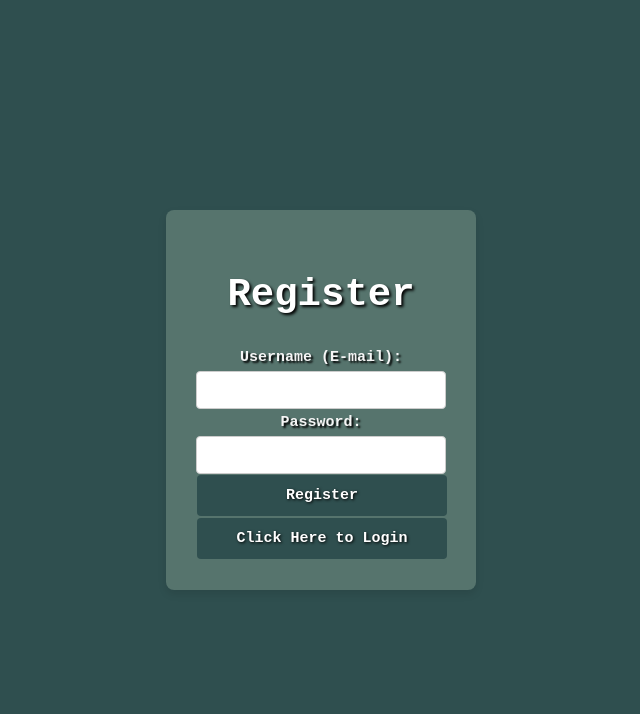
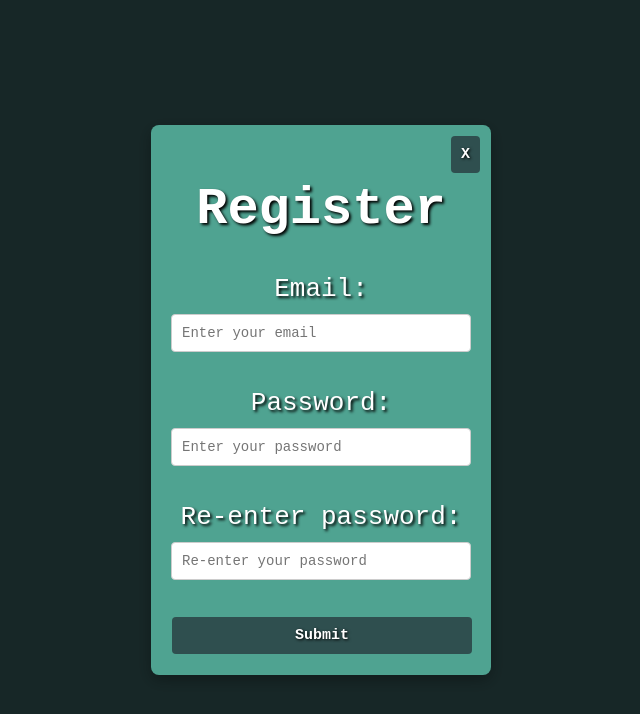
Before and after one commit to valjester/4353-Group16, a React (Create React App) app: page /login in a window 1280 px wide. Both pictures are taken after a click on the button "Click Here to Register". Shown: the top 714 px of the page, without its empty margins (319-959 px from the left). Built offline with nearby package versions, Linux system fonts and the light colour scheme.

Commit message:
Integrated Modal component

```diff
--- a/src/Login.js
+++ b/src/Login.js
@@ -1,26 +1,18 @@
 import React, { useState } from 'react';
 import { useNavigate } from 'react-router-dom';
+import Modal from './components/Modal';
 import './App.css';
 
 function Login({ onLogin }) {
   const [username, setUsername] = useState('');
   const [password, setPassword] = useState('');
-  const [isRegister, setIsRegister] = useState(false);
+  const [isModalOpen, setIsModalOpen] = useState(false);
   const navigate = useNavigate();
 
 
   const handleSubmit = (e) => {
     e.preventDefault(); // Prevent page reload
-
-    if (isRegister) {
-      if (localStorage.getItem(username)) {
-        alert(`The email ${username} is already registered.`);
-      } else {
-        localStorage.setItem(username, JSON.stringify({ password }));
-        alert(`Registered as ${username}. You may now log in.`);
-      }
-    } else {
-      const user = JSON.parse(localStorage.getItem(username));
+    const user = JSON.parse(localStorage.getItem(username));
       if (user && user.password === password) {
         alert(`Logged in as ${username}`);
         onLogin();
@@ -28,15 +20,17 @@ function Login({ onLogin }) {
       } else {
         alert('Invalid credentials.');
       }
-    }
   };
+
+  const openModal = () => setIsModalOpen(true);
+  const closeModal = () => setIsModalOpen(false);
 
   return (
     <div className="login-container">
-      <h2>{isRegister ? 'Register' : 'Login'}</h2>
+      <h2>Login</h2>
       <form onSubmit={handleSubmit}>
         <div>
-          <label>Username (E-mail):</label>
+          <label>E-mail:</label>
           <input
             type="email"
             value={username}
@@ -53,24 +47,16 @@ function Login({ onLogin }) {
             required
           />
         </div>
-        <button type="submit">{isRegister ? 'Register' : 'Login'}</button>
+        <button type="submit">Login</button>
       </form>
 
       <div>
-        {/* Conditionally render only the button that makes sense */}
-        {!isRegister && (
-          <button type="button" onClick={() => setIsRegister(true)}>
+      <button type="button" onClick={openModal}>
           Click Here to Register
-          </button>
-
-        )}
-        {isRegister && (
-          <button type="button" onClick={() => setIsRegister(false)}>
-            Click Here to Login
-          </button>
-        )}
-      </div>
-    </div>
+        </button>
+        </div>
+      {isModalOpen && <Modal onClose={closeModal} />}
+</div>
   );
 }
 
--- /dev/null
+++ b/src/components/Modal.css
@@ -0,0 +1,58 @@
+.modal {
+    position: fixed;
+    top: 0;
+    left: 0;
+    width: 100vw;
+    height: 100vh;
+    background-color: rgba(0, 0, 0, 0.5);
+    display: flex;
+    justify-content: center;
+    align-items: center;
+    z-index: 1000;
+  }
+
+  .modal-content {
+    background-color: rgb(79, 163, 145);
+    padding: 20px;
+    border-radius: 8px;
+    width: 300px;
+    box-shadow: 0px 5px 15px rgba(0, 0, 0, 0.3);
+    position: relative;
+  }
+
+  .close-button {
+    position: absolute;
+    width: auto !important;
+    top: 10px;
+    right: 10px;
+    background: none;
+    border: none;
+    font-size: 16px;
+    font-weight: bold;
+    cursor: pointer;
+    padding: 0;
+    display: inline;
+  }
+
+  .modal-content input {
+    width: 100%;
+    padding: 10px;
+    margin: 10px 0;
+    border: 1px solid #ccc;
+    border-radius: 4px;
+  }
+
+  .modal-content button {
+    width: 100%;
+    padding: 10px;
+    background-color: darkslategray;
+    color: white;
+    font-size: 15px;
+    border: none;
+    border-radius: 4px;
+    cursor: pointer;
+  }
+
+  .modal-content button:hover {
+    background-color: #53857a;
+  }
--- a/src/components/Modal.jsx
+++ b/src/components/Modal.jsx
@@ -1,32 +1,71 @@
-import React from 'react'
+import React, { useState } from 'react';
+import './Modal.css';
 
-function Modal({onClose}) {
+function Modal({ onClose }) {
+  const [email, setEmail] = useState('');
+  const [password, setPassword] = useState('');
+  const [confirmPassword, setConfirmPassword] = useState('');
+
+  const handleSubmit = (e) => {
+    e.preventDefault();
+
+    if (password !== confirmPassword) {
+      alert('Passwords do not match!');
+      return;
+    }
+
+    if (localStorage.getItem(email)) {
+      alert(`The email ${email} is already registered.`);
+    } else {
+      localStorage.setItem(email, JSON.stringify({ password }));
+      alert(`Registered successfully as ${email}. You may now log in.`);
+      onClose();
+    }
+  };
+
   return (
-        <div>
-            <button onClick={onClose}>X</button>
-            <div>
+    <div className="modal">
+      <div className="modal-content">
+        <button className="close-button" onClick={onClose}>
+          X
+        </button>
         <h1>Register</h1>
-                <form>
+        <form onSubmit={handleSubmit}>
           <p>
-                        Email: <input type="email"
+            Email:{' '}
+            <input
+              type="email"
               placeholder="Enter your email"
-                    required></input>
+              value={email}
+              onChange={(e) => setEmail(e.target.value)}
+              required
+            />
           </p>
-                    <p>Password:
-                        <input type="password"
+          <p>
+            Password:{' '}
+            <input
+              type="password"
               placeholder="Enter your password"
-                    required></input>
+              value={password}
+              onChange={(e) => setPassword(e.target.value)}
+              required
+            />
           </p>
-                    <p>Re-enter password:
-                        <input type="password"
-                    placeholder="Enter your password"
-                    required></input>
+          <p>
+            Re-enter password:{' '}
+            <input
+              type="password"
+              placeholder="Re-enter your password"
+              value={confirmPassword}
+              onChange={(e) => setConfirmPassword(e.target.value)}
+              required
+            />
           </p>
           <button type="submit">Submit</button>
         </form>
       </div>
     </div>
-    )
+  );
 }
 
-export default Modal
+export default Modal;
```
Lines whose indentation alone changed are shown as unchanged.
